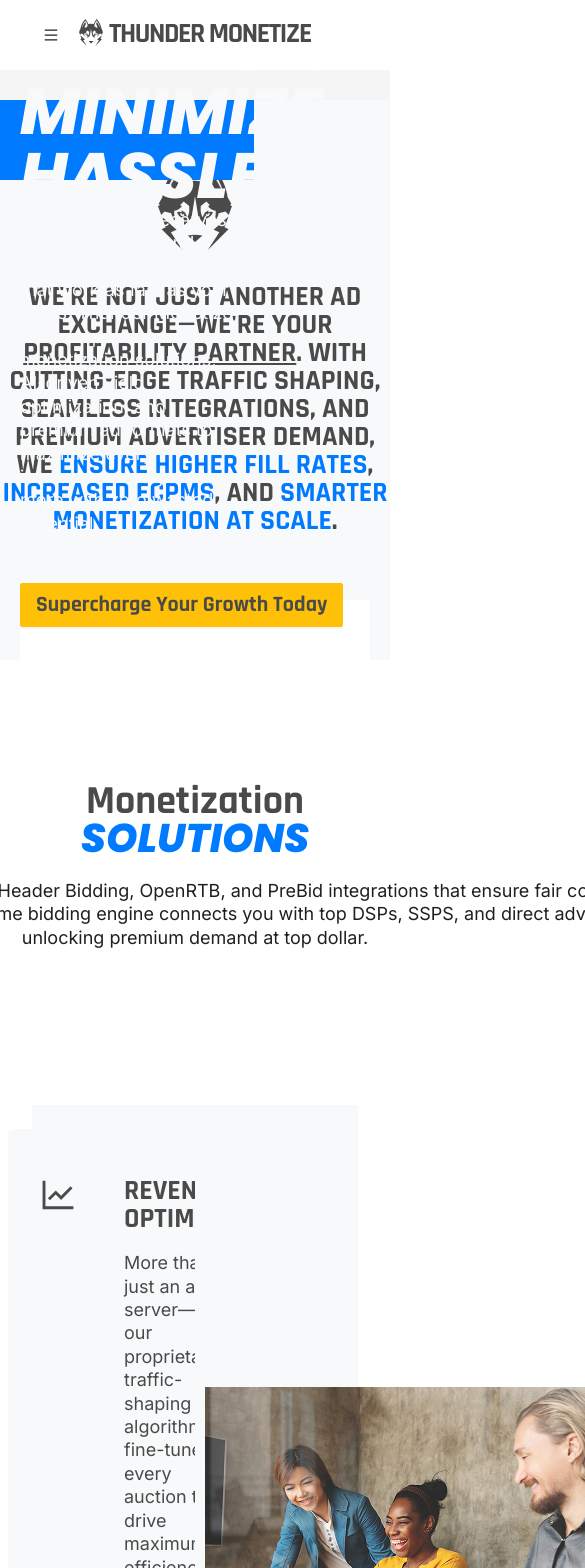
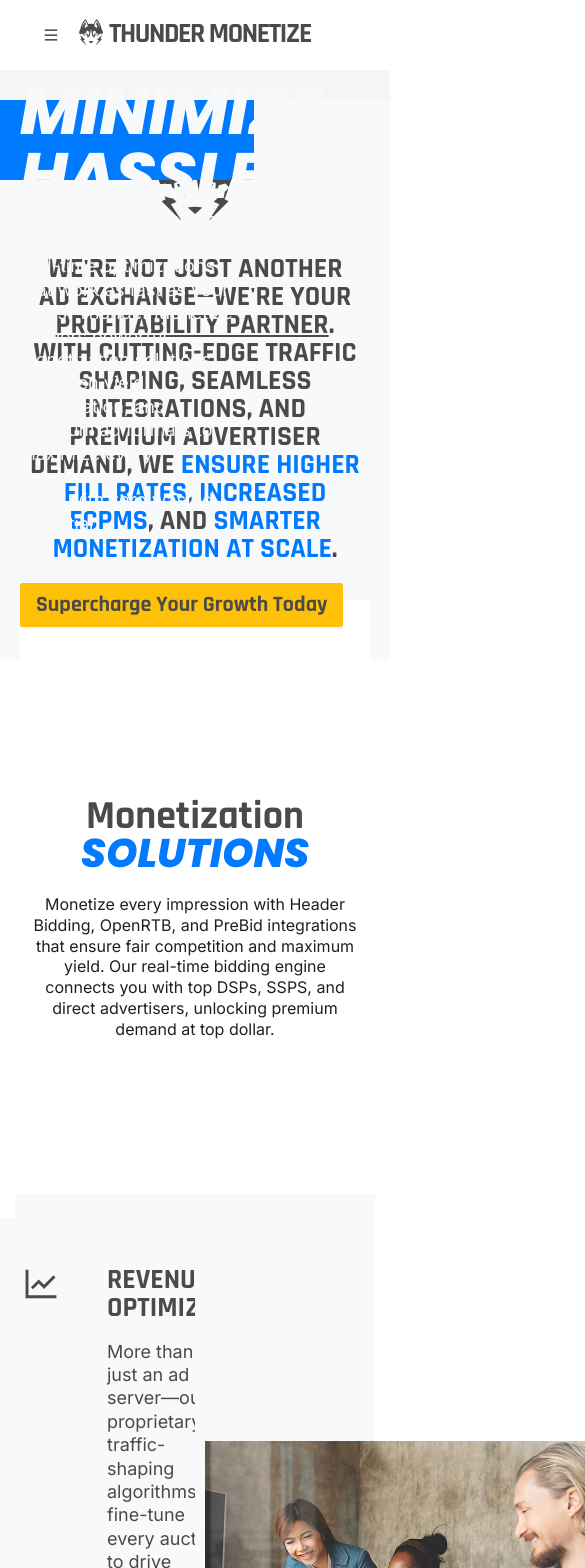
Before and after one commit to jwong65/vite-react-site, a React (Vite) app: page /publisher in a window 390 px wide. Shown: the top 1568 px of the page, 585 px wide, since content can reach past the window. Built offline with nearby package versions, Linux system fonts and the light colour scheme.

Commit message:
Added width: 100% to anything was specific width styled

```diff
--- a/src/pages/publisher.css
+++ b/src/pages/publisher.css
@@ -427,7 +427,10 @@
     .publisher-text-overlay-2{
         width: 100%;
         max-width: 100%;
+        padding: 0 15px;
+        font-size: 28px;
     }
+
     .background-publisher{
         display: none;
     }
@@ -437,4 +440,27 @@
     .publisher-container-2-wrapper{
         margin-bottom: 60px;
     }
+    .container-3-text-publisher {
+        width: 100%;
+        max-width: 100%;
+        font-size: 16px;
+        padding: 0 15px;
+        box-sizing: border-box;
+    }
+
+    .bottom-publisher-subtext {
+        width: 100%;
+        max-width: 100%;
+        font-size: 16px;
+        padding: 0 15px;
+        box-sizing: border-box;
+    }
+
+    .publisher-container-2,
+    .publisher-container-3,
+    .publisher-content-3 {
+        width: 100%;
+        max-width: 100%;
+        padding: 15px;
+    }
 }
```
